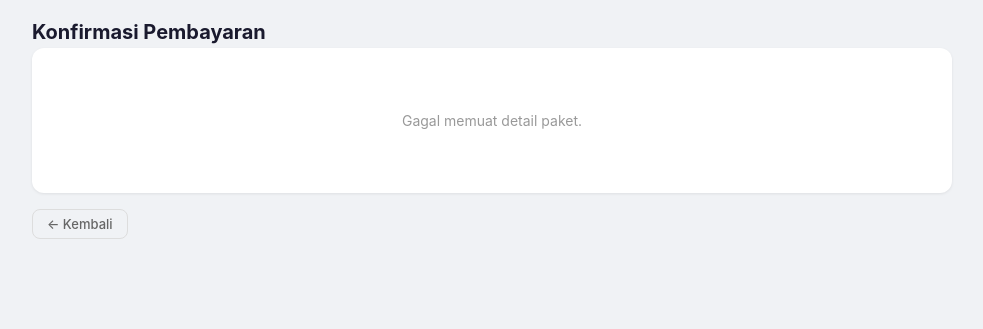
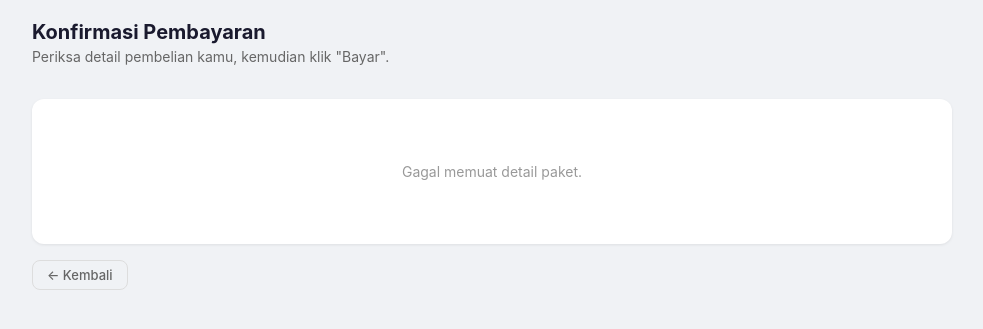
Before and after one commit to rohcuan/rohtembak-xl, a Python web app: template templates/user/checkout.html in a window 1280 px wide. Shown: the top 329 px of the page, without its empty margins (148-1131 px from the left). Run offline with Jinja, Linux system fonts and the light colour scheme; the template is opened without the code that fills it, so the values that code supplies are empty.

Commit message:
checkout.html: tambah subtitle & jarak lebih lebar ke kartu ringkasan

```diff
--- a/templates/user/checkout.html
+++ b/templates/user/checkout.html
@@ -157,6 +157,7 @@ function closePendingModal() {
 {% block content %}
 
 <div class="page-title">Konfirmasi Pembayaran</div>
+<div class="page-subtitle" style="margin-bottom:34px;">Periksa detail pembelian kamu, kemudian klik "Bayar".</div>
 
 {% if detail %}
 <div class="card" style="padding:0;overflow:hidden;">
```
